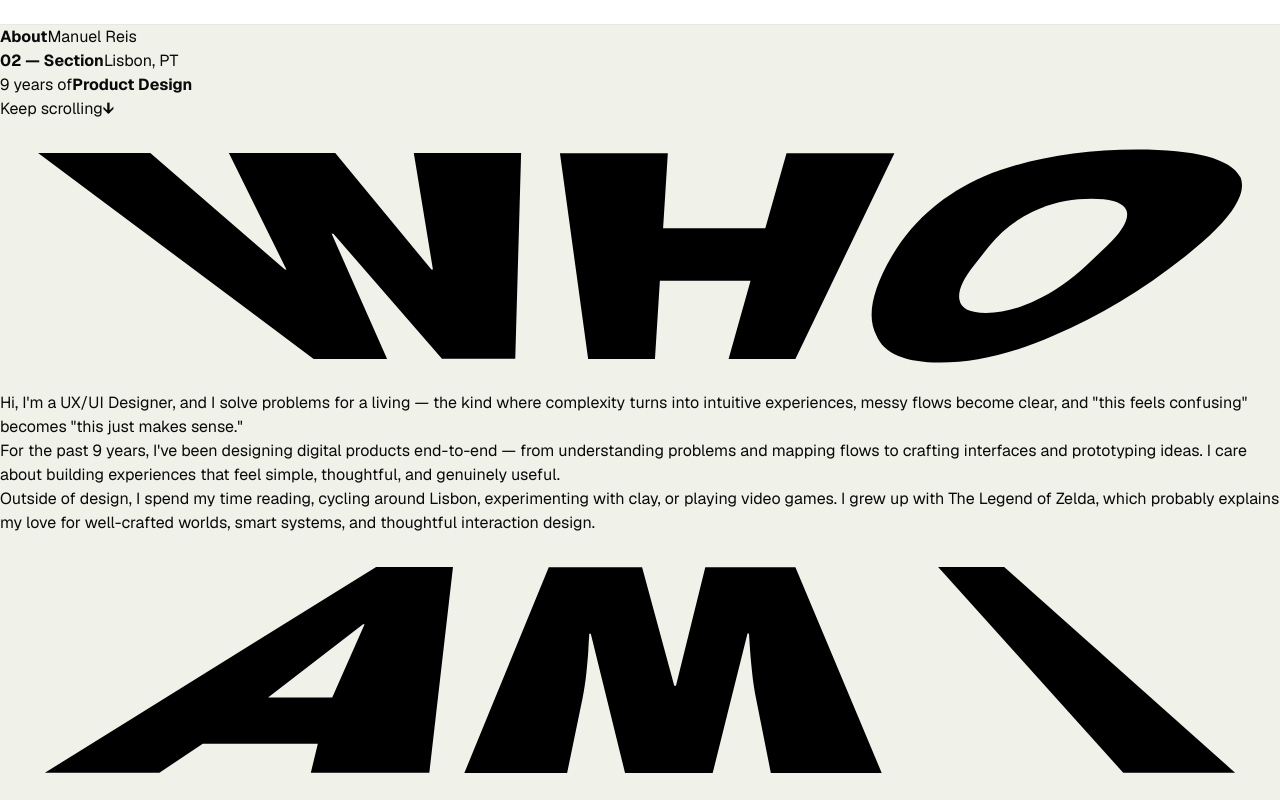
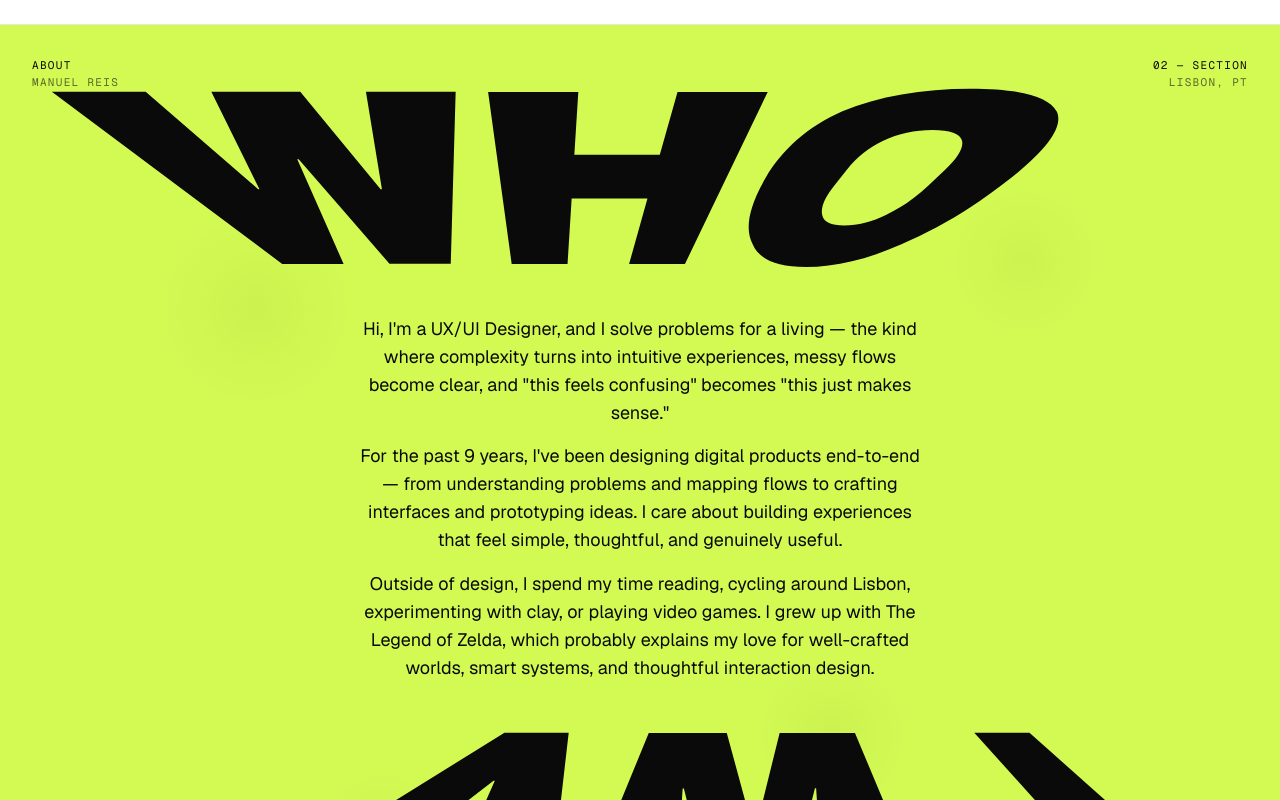
Before and after one commit to mafdr/portfolio_2, a Next.js app: page / in a window 1280 px wide. Shown: the part 2080-2880 px from the top of the page. Built offline with nearby package versions, Linux system fonts and the light colour scheme.

Commit message:
Update globals.css

```diff
--- a/app/globals.css
+++ b/app/globals.css
@@ -659,6 +659,91 @@ html.cursor-on-dark .cursor-circle.is-hover {
   .work-card__media { height: 380px; }
 }
 
+/* ══════════════════════════════════════════════════════════
+   ABOUT · "WHO / AM I?" estilo poster
+   ══════════════════════════════════════════════════════════ */
+.about-section {
+  position: relative;
+  min-height: 100vh;
+  background: var(--accent);
+  color: var(--color-neutral-950);
+  display: flex;
+  flex-direction: column;
+  justify-content: space-between;
+  padding: 40px 32px;
+  overflow: hidden;
+}
+/* Textura sutil */
+.about-section::before {
+  content: '';
+  position: absolute;
+  inset: 0;
+  background-image:
+    radial-gradient(circle at 20% 30%, rgba(0,0,0,0.035) 0%, transparent 8%),
+    radial-gradient(circle at 80% 25%, rgba(0,0,0,0.03) 0%, transparent 6%),
+    radial-gradient(circle at 65% 75%, rgba(0,0,0,0.035) 0%, transparent 7%),
+    radial-gradient(circle at 30% 85%, rgba(0,0,0,0.025) 0%, transparent 5%);
+  pointer-events: none;
+}
+
+.about-section__corner {
+  position: absolute;
+  font-family: var(--font-geist-mono);
+  font-size: 11px;
+  text-transform: uppercase;
+  letter-spacing: 0.12em;
+  color: var(--color-neutral-950);
+  line-height: 1.5;
+  z-index: 3;
+}
+.about-section__corner--tl { top: 32px; left: 32px; }
+.about-section__corner--tr { top: 32px; right: 32px; text-align: right; }
+.about-section__corner--bl { bottom: 32px; left: 32px; }
+.about-section__corner--br { bottom: 32px; right: 32px; text-align: right; }
+.about-section__corner span { display: block; opacity: 0.6; }
+.about-section__corner strong { font-weight: 400; }
+
+/* Palabras WHO / AM I? (SVG) */
+.about-section__word {
+  position: relative;
+  z-index: 2;
+  width: 100%;
+  display: flex;
+}
+.about-section__word svg {
+  width: min(88%, 1100px);
+  height: auto;
+  fill: var(--color-neutral-950);
+}
+.about-section__word--top { justify-content: flex-start; }
+.about-section__word--top svg { margin-left: -1%; }
+.about-section__word--bottom { justify-content: flex-end; }
+.about-section__word--bottom svg { margin-right: -1%; }
+
+/* Bio central */
+.about-section__bio {
+  position: relative;
+  z-index: 4;
+  max-width: 580px;
+  margin: 0 auto;
+  text-align: center;
+  padding: 24px 0;
+}
+.about-section__bio p {
+  font-family: var(--font-geist-sans);
+  font-size: clamp(15px, 1.5vw, 18px);
+  line-height: 1.55;
+  margin-bottom: 16px;
+  color: var(--color-neutral-950);
+}
+.about-section__bio p:last-child { margin-bottom: 0; }
+
+@media (max-width: 768px) {
+  .about-section__word svg { width: 96%; }
+  .about-section__bio p { font-size: 14px; }
+  .about-section__corner { font-size: 9px; }
+}
+
 
 
 @media (prefers-reduced-motion: reduce) {
```
